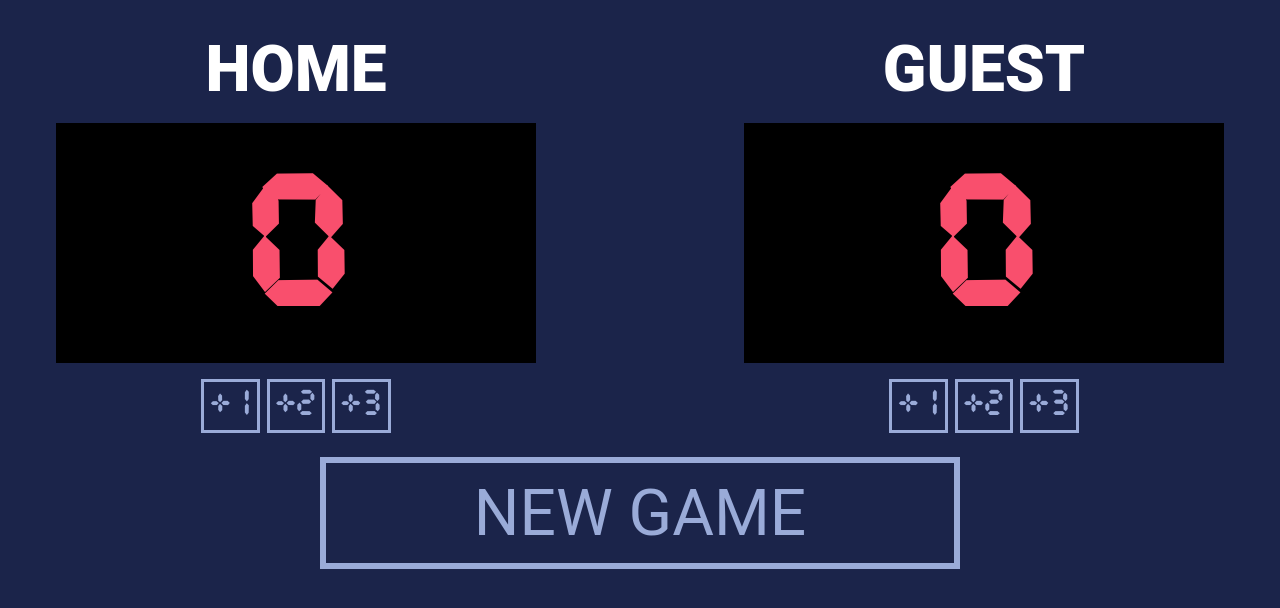
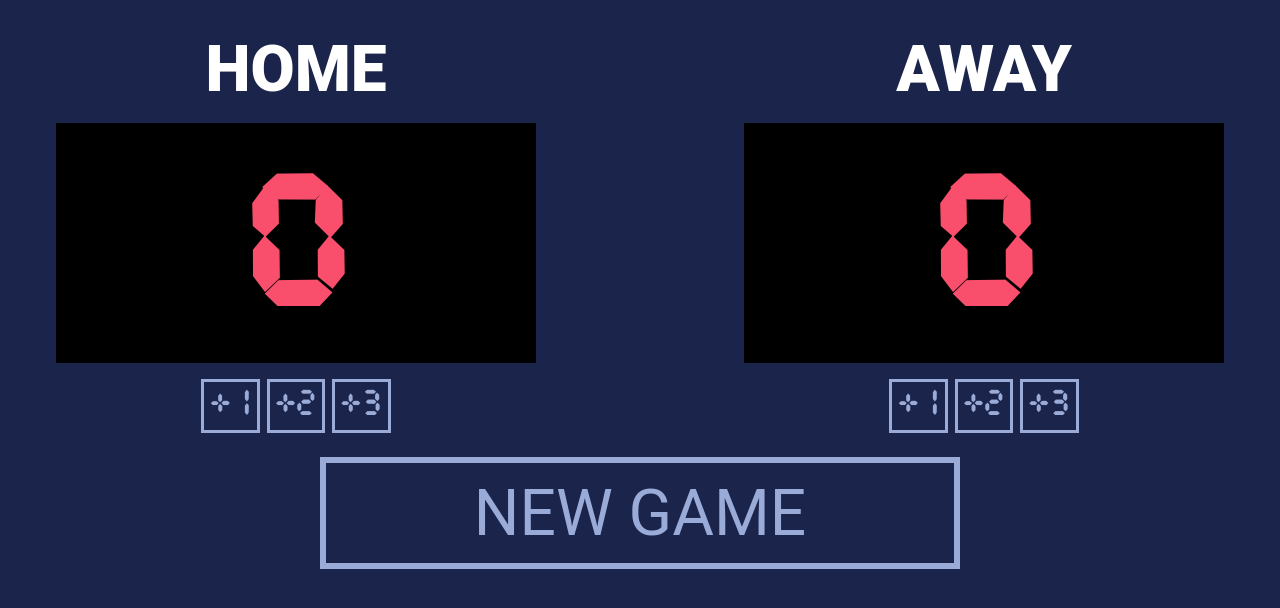
Before and after one commit to Ramsey774/Basketball, a plain HTML site: page scoreboard.html in a window 1280 px wide. Drawn offline with Linux system fonts and the light colour scheme.

Commit message:
Update score header

```diff
--- a/scoreboard.html
+++ b/scoreboard.html
@@ -18,7 +18,7 @@
       </div>
 
       <div class="score">
-        <h1 id="guest-name">GUEST</h1>
+        <h1 id="guest-name">AWAY</h1>
         <div class="board">
           <h1 class="points" id="score-two">0</h1>
         </div>
```
